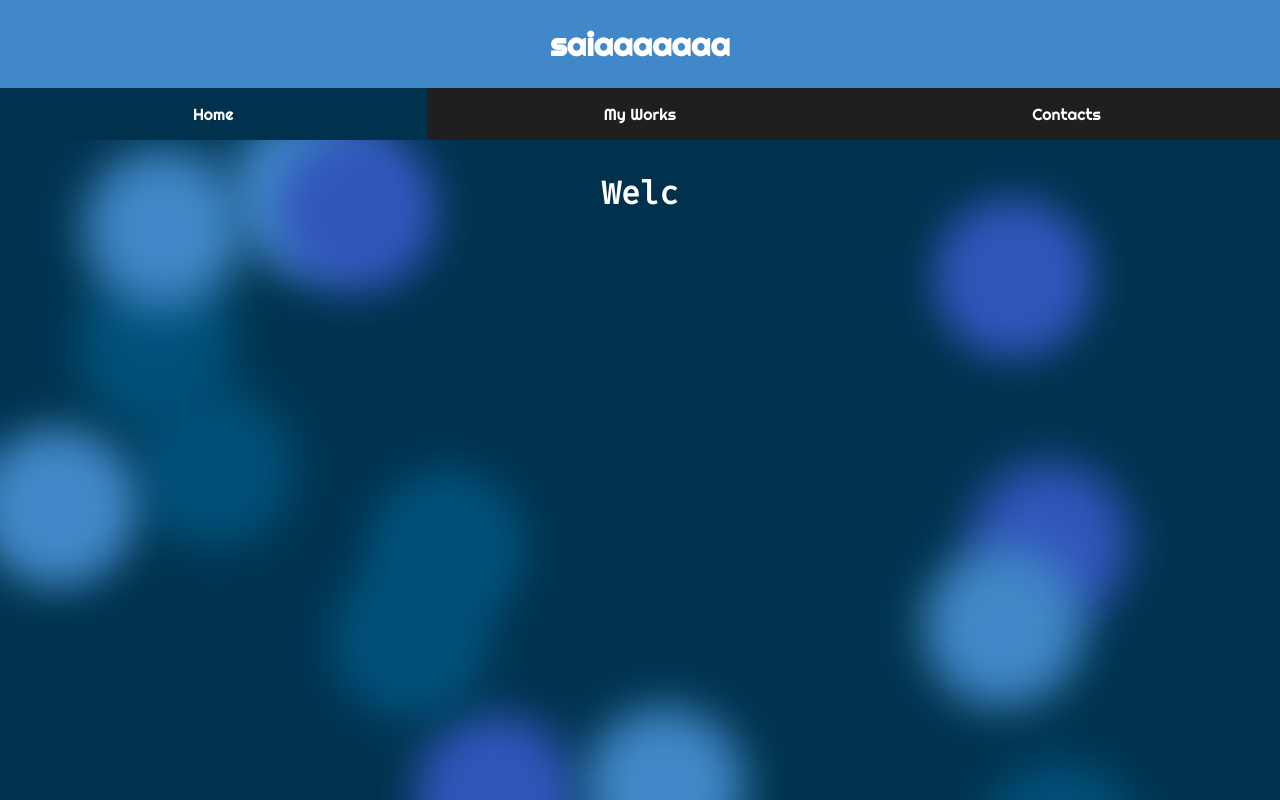
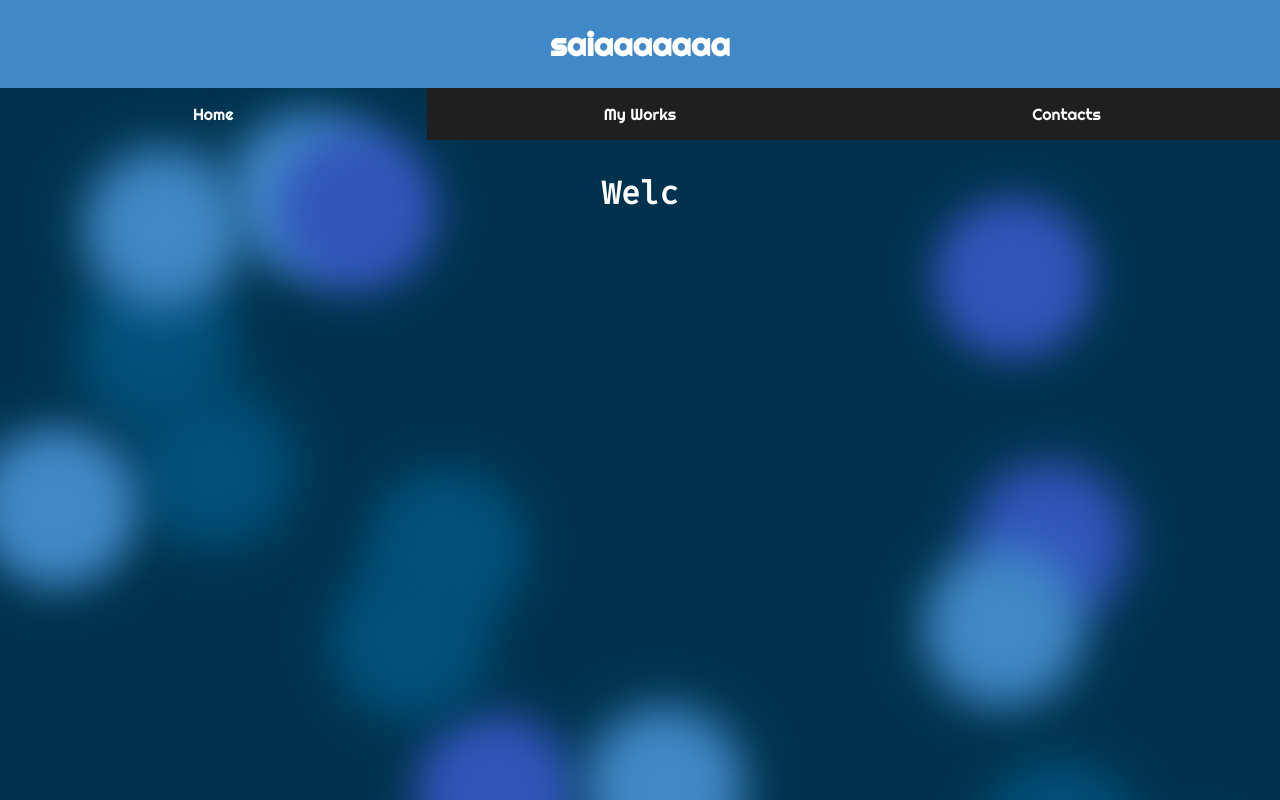
Before and after one commit to isaiahnoelsalazar/my-website_old, a PHP site: page / in a window 1280 px wide. Run offline with PHP 8.4, Linux system fonts and the light colour scheme.

Commit message:
T r a n s p a r e n c y !

```diff
--- a/css/index.css
+++ b/css/index.css
@@ -15,7 +15,6 @@
     padding: 24px;
 }
 #navbar {
-    background-color: var(--black);
     display: grid;
     grid-template-columns: 1fr 1fr 1fr;
     justify-content: center;
@@ -42,7 +41,7 @@
     color: var(--black);
 }
 .home_tab {
-    background-color: var(--quinary-color);
+    background-color: transparent;
     color: white;
 }
 .unselected {
```
